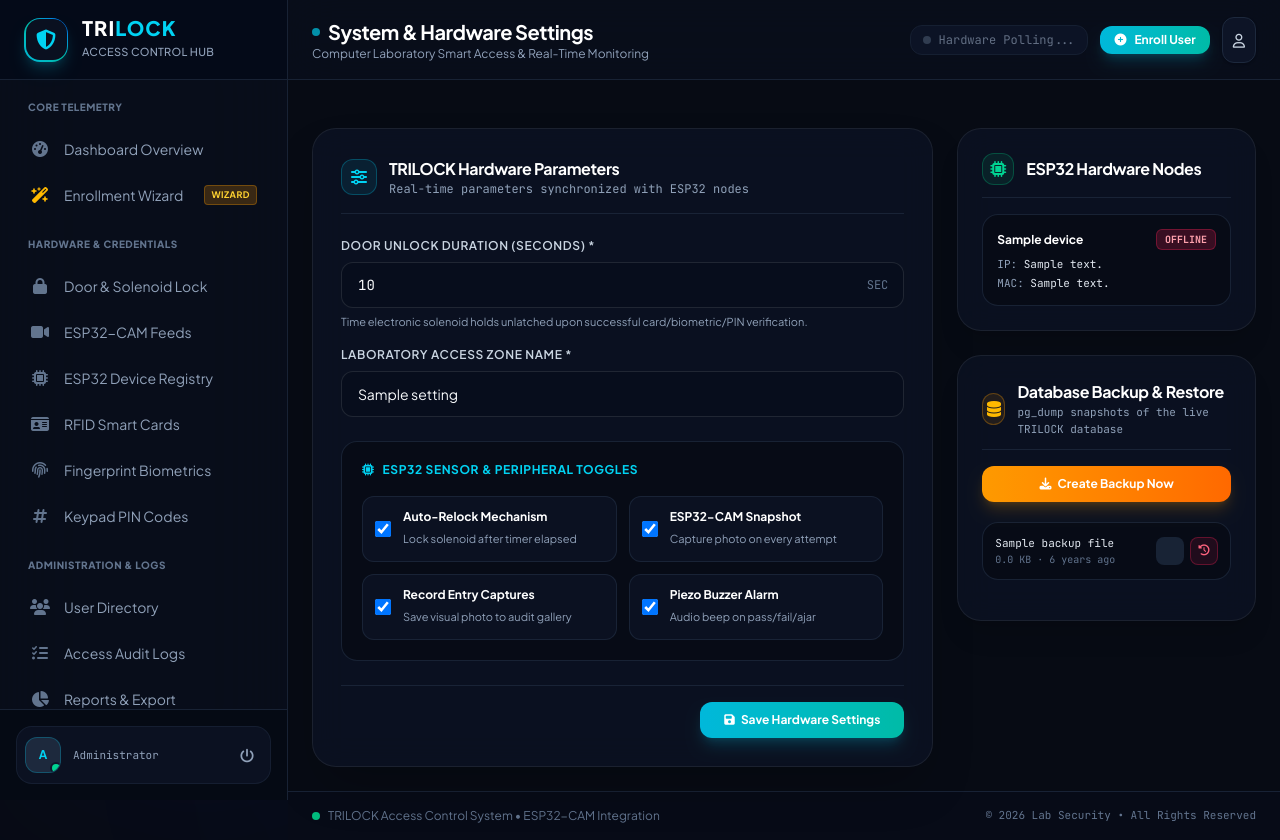
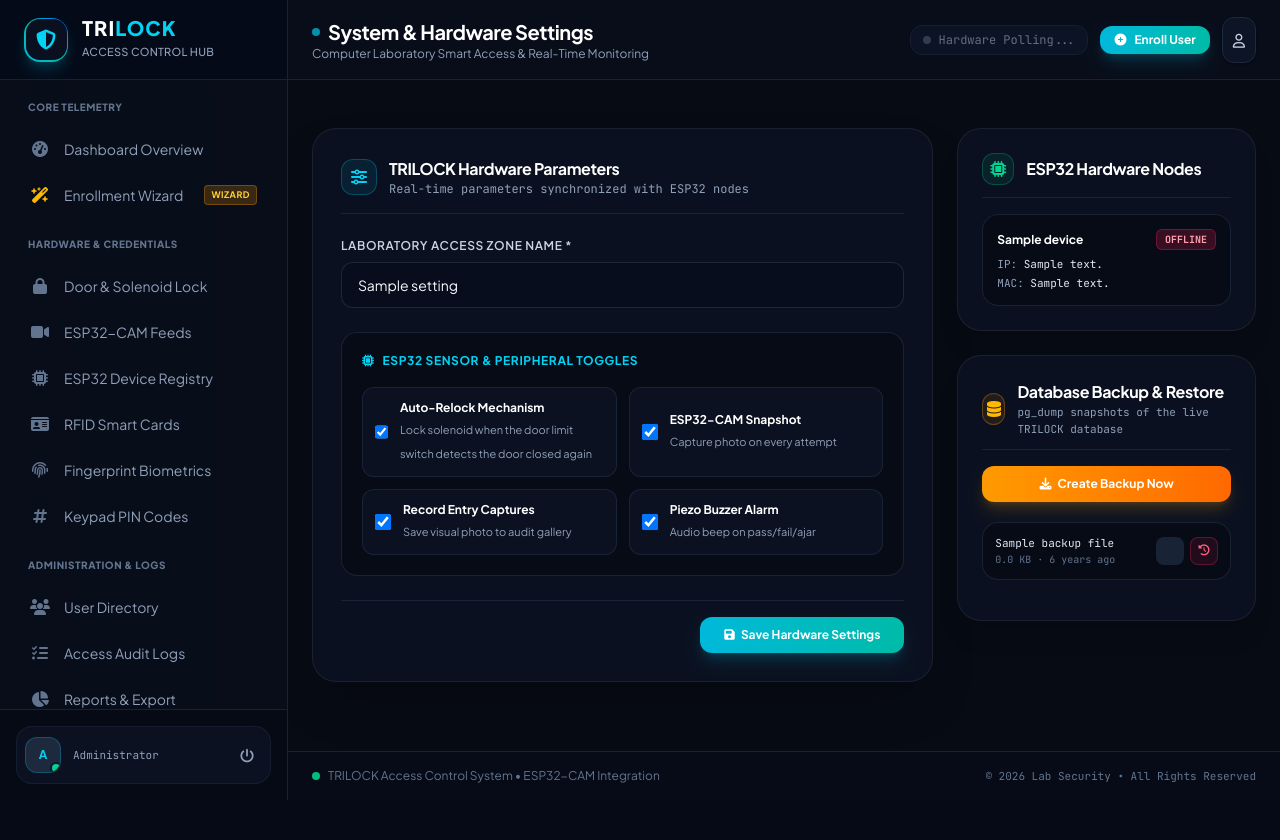
Before and after one commit to BenF96/TRiLOCK, a Laravel app: template resources/views/settings/index.blade.php in a window 1280 px wide. After the commit the page ends 800 px from the top, so only its background shows below. Run offline with Laravel 12, Linux system fonts and the light colour scheme; the template is opened without the code that fills it: most values are stand-ins (such as "Sample title", 1, 10 or a date in 2020); data that the repository does not hold is empty; style sheets or scripts are compiled from the project's sources.

Commit message:
feat: update auto-relock mechanism with door limit switch and captive portal Wi-Fi setup
- Switch auto-relock mechanism from static duration timeout to physical limit switch sensing (door opened and closed).

- Remove static unlock duration requirements in DoorLockController and SettingController.

- Update ESP32 main controller and ESP32-CAM firmware with WiFiManager captive portal and non-blocking reconnect.

- Update Blade views (dashboard, door index, settings) and tests to align with limit switch relock.

- Update README documentation for Wi-Fi provisioning and hardware setup.

```diff
--- a/app/Http/Controllers/SettingController.php
+++ b/app/Http/Controllers/SettingController.php
@@ -25,14 +25,12 @@ class SettingController extends Controller
     public function update(Request $request)
     {
         $validated = $request->validate([
-            'door_unlock_duration' => 'required|integer|min:1|max:60',
             'lab_name' => 'required|string|max:255',
         ]);
 
         $settings = Setting::getSettings();
 
         $settings->update([
-            'door_unlock_duration' => $validated['door_unlock_duration'],
             'auto_lock'            => $request->has('auto_lock'),
             'camera_enabled'       => $request->has('camera_enabled'),
             'capture_entry'        => $request->has('capture_entry'),
--- a/resources/views/dashboard.blade.php
+++ b/resources/views/dashboard.blade.php
@@ -120,7 +120,7 @@
 
                 <h3 class="text-2xl sm:text-3xl font-black text-white tracking-tight">Electronic Solenoid Mechanism</h3>
                 <p class="text-slate-400 text-sm max-w-2xl leading-relaxed">
-                    Automated security lockout activates dynamically after <span class="text-cyan-300 font-mono font-bold">{{ $settings->door_unlock_duration }}s</span> of valid RFID/Fingerprint/PIN verification.
+                    After a valid RFID/Fingerprint/PIN verification the solenoid stays unlatched until the door limit switch detects the door opened and <span class="text-cyan-300 font-mono font-bold">closed again</span>, then relocks automatically.
                 </p>
             </div>
 
@@ -130,7 +130,7 @@
                     @csrf
                     <button type="submit" class="px-6 py-3.5 rounded-2xl bg-linear-to-r from-emerald-500 via-teal-500 to-emerald-600 hover:from-emerald-400 hover:to-teal-400 text-white font-bold text-sm shadow-xl shadow-emerald-500/25 transition transform active:scale-95 flex items-center gap-2.5 cursor-pointer">
                         <i class="fa-solid fa-key text-base"></i>
-                        <span>Remote Unlock ({{ $settings->door_unlock_duration }}s)</span>
+                        <span>Remote Unlock</span>
                     </button>
                 </form>
             </div>
--- a/resources/views/door/index.blade.php
+++ b/resources/views/door/index.blade.php
@@ -33,7 +33,7 @@
 
                     <h3 class="text-2xl font-black text-white tracking-tight uppercase" x-text="$store.hardware.doorStatus.replace(/_/g, ' ')"></h3>
                     <p class="text-xs text-slate-400 mt-1 font-mono">
-                        Auto-lock timeout: <span class="text-cyan-300 font-bold">{{ $settings->door_unlock_duration }}s</span>
+                        Auto-lock: <span class="text-cyan-300 font-bold">{{ $settings->auto_lock ? 'on door close (limit switch)' : 'off' }}</span>
                     </p>
                 </div>
             </div>
@@ -61,7 +61,7 @@
                     @endif
 
                     <button type="submit" class="px-6 py-3 bg-linear-to-r from-emerald-500 to-teal-500 hover:from-emerald-400 hover:to-teal-400 text-white font-bold text-xs rounded-xl shadow-lg shadow-emerald-500/20 transition transform active:scale-95 flex items-center gap-2 cursor-pointer">
-                        <i class="fa-solid fa-key"></i> Remote Unlock ({{ $settings->door_unlock_duration }}s)
+                        <i class="fa-solid fa-key"></i> Remote Unlock
                     </button>
                 </form>
             </div>
--- a/resources/views/settings/index.blade.php
+++ b/resources/views/settings/index.blade.php
@@ -24,16 +24,6 @@
 
                 <div class="grid grid-cols-1 sm:grid-cols-2 gap-4">
                     <div class="sm:col-span-2">
-                        <label class="block text-xs font-semibold text-slate-300 uppercase tracking-wider mb-2">Door Unlock Duration (Seconds) *</label>
-                        <div class="relative">
-                            <input type="number" name="door_unlock_duration" value="{{ old('door_unlock_duration', $settings->door_unlock_duration) }}" min="1" max="60" required
-                                   class="w-full pl-4 pr-14 py-3 glass-input rounded-xl text-white font-mono text-sm">
-                            <span class="absolute inset-y-0 right-0 flex items-center pr-4 text-xs text-slate-500 font-mono">SEC</span>
-                        </div>
-                        <span class="text-[11px] text-slate-400 mt-1.5 block">Time electronic solenoid holds unlatched upon successful card/biometric/PIN verification.</span>
-                    </div>
-
-                    <div class="sm:col-span-2">
                         <label class="block text-xs font-semibold text-slate-300 uppercase tracking-wider mb-2">Laboratory Access Zone Name *</label>
                         <input type="text" name="lab_name" value="{{ old('lab_name', $settings->lab_name) }}" required
                                class="w-full px-4 py-3 glass-input rounded-xl text-white text-sm">
@@ -50,7 +40,7 @@
                             <input type="checkbox" name="auto_lock" value="1" {{ $settings->auto_lock ? 'checked' : '' }} class="w-4 h-4 rounded bg-[#070b16] border-slate-700 text-cyan-500 focus:ring-cyan-500">
                             <div>
                                 <span class="text-xs font-bold text-white block">Auto-Relock Mechanism</span>
-                                <span class="text-[11px] text-slate-400">Lock solenoid after timer elapsed</span>
+                                <span class="text-[11px] text-slate-400">Lock solenoid when the door limit switch detects the door closed again</span>
                             </div>
                         </label>
 
```
Also changed, not shown: app/Http/Controllers/DoorLockController.php (+10 -12 lines), tests/Feature/CameraAndDoorTest.php (+0 -1 lines), README.md, 5 other files.
